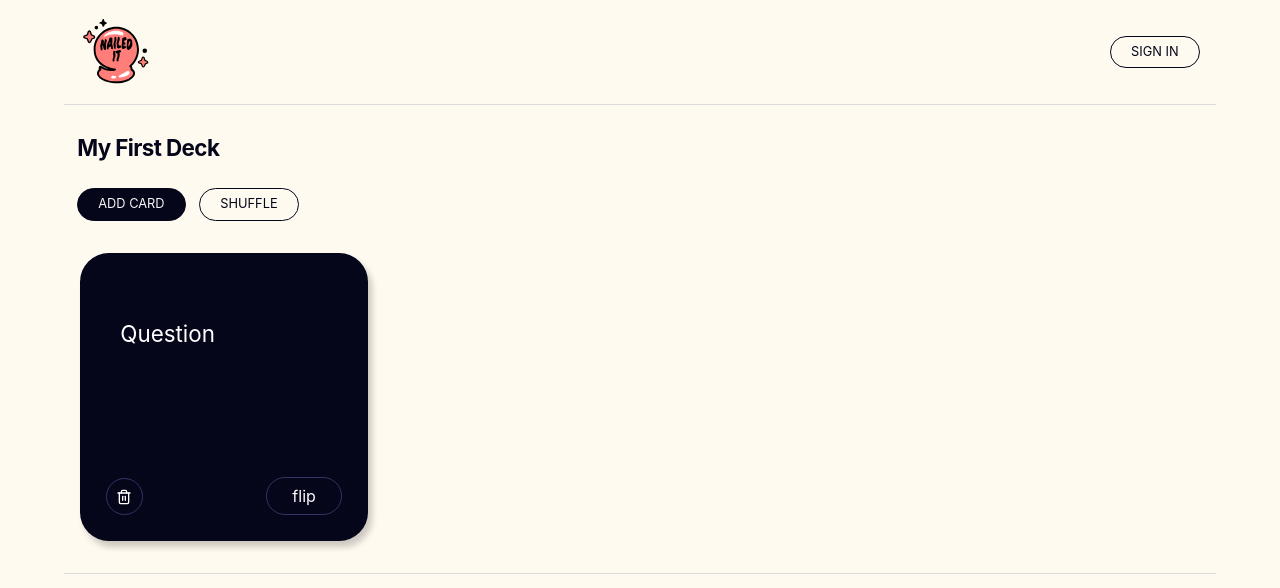
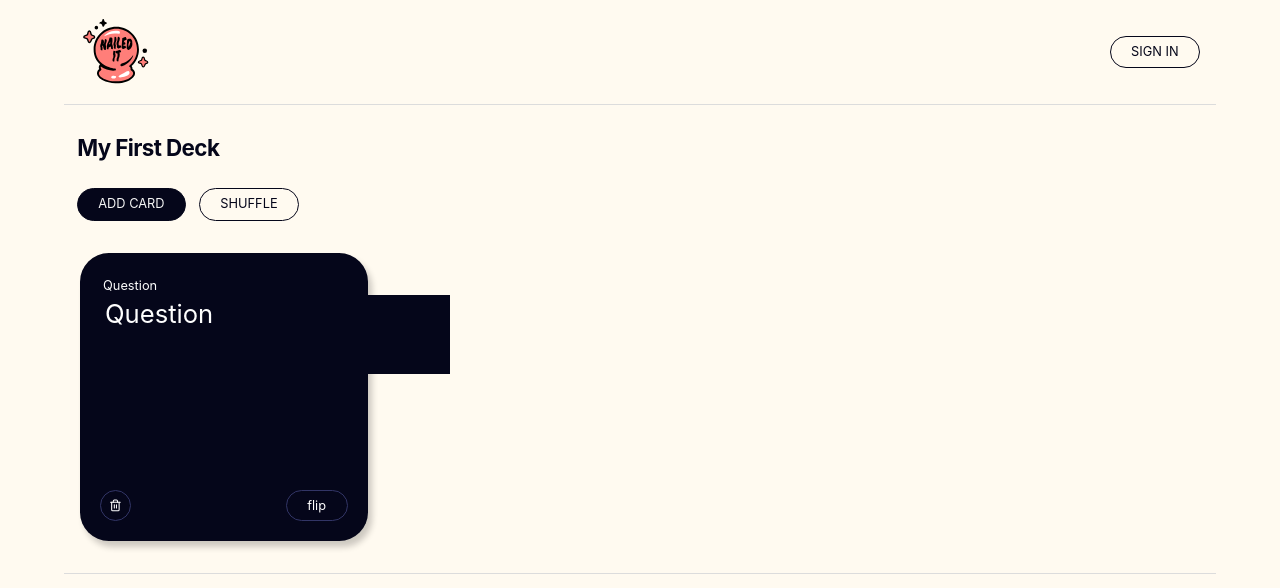
Before and after one commit to evilpaper/nailed-it, a React (Create React App) app: page / in a window 1280 px wide. Shown: the top 588 px of the page. Built offline with nearby package versions, Linux system fonts and the light colour scheme.

Commit message:
Add card label

```diff
--- a/src/components/App.js
+++ b/src/components/App.js
@@ -22,8 +22,8 @@ export default function App() {
   class Card {
     constructor() {
       this.id = nanoid();
-      this.question = "Question";
-      this.answer = "Answer";
+      this.question = "Insert question here...";
+      this.answer = "Insert answer here...";
     }
   }
 
--- a/src/components/Card/Card.jsx
+++ b/src/components/Card/Card.jsx
@@ -42,6 +42,7 @@ export default function Card({
         >
           <FiTrash2 />
         </button>
+        <p>Answer</p>
         <textarea
           className="card__content card__content--back"
           id="answer"
@@ -66,6 +67,7 @@ export default function Card({
         <button className="card__delete" onClick={onDeleteCard}>
           <FiTrash2 />
         </button>
+        <p>Question</p>
         <textarea
           className="card__content"
           id="question"
--- a/src/components/Card/styles.css
+++ b/src/components/Card/styles.css
@@ -19,6 +19,10 @@
   padding-top: 4em;
   backface-visibility: hidden;
   box-shadow: 4px 6px 6px 0 hsla(0, 0%, 0%, 0.2);
+  color: #fefefe;
+  flex-direction: column;
+  padding: 1.8em;
+  font-size: 0.8em;
 }
 
 .card__content {
@@ -31,8 +35,8 @@
   background-color: #05061a;
   color: #fefefe;
   font-size: 1.4em;
-  padding: 1.8em;
   padding-top: 0em;
+  font-size: 2em;
 }
 
 .back,
```
Also changed, not shown: src/components/nailed-it-logo-peach.svg.
